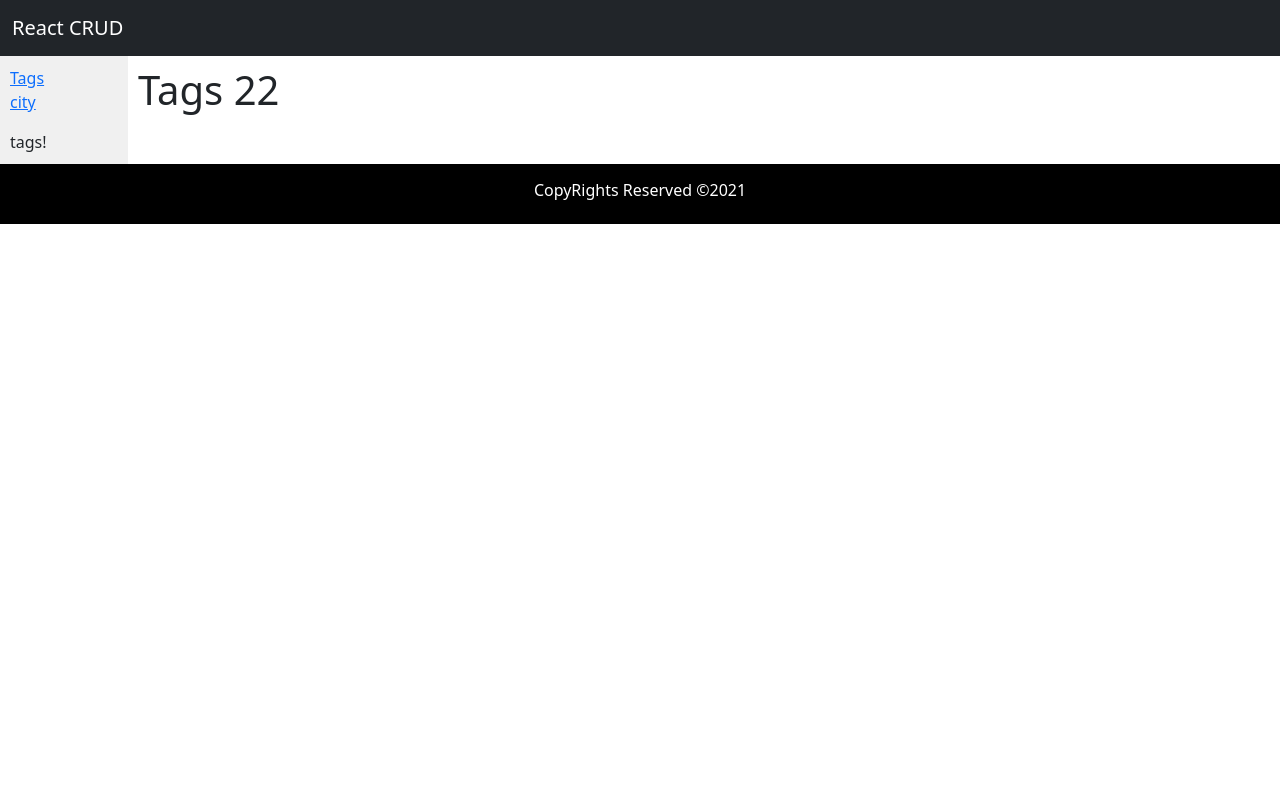
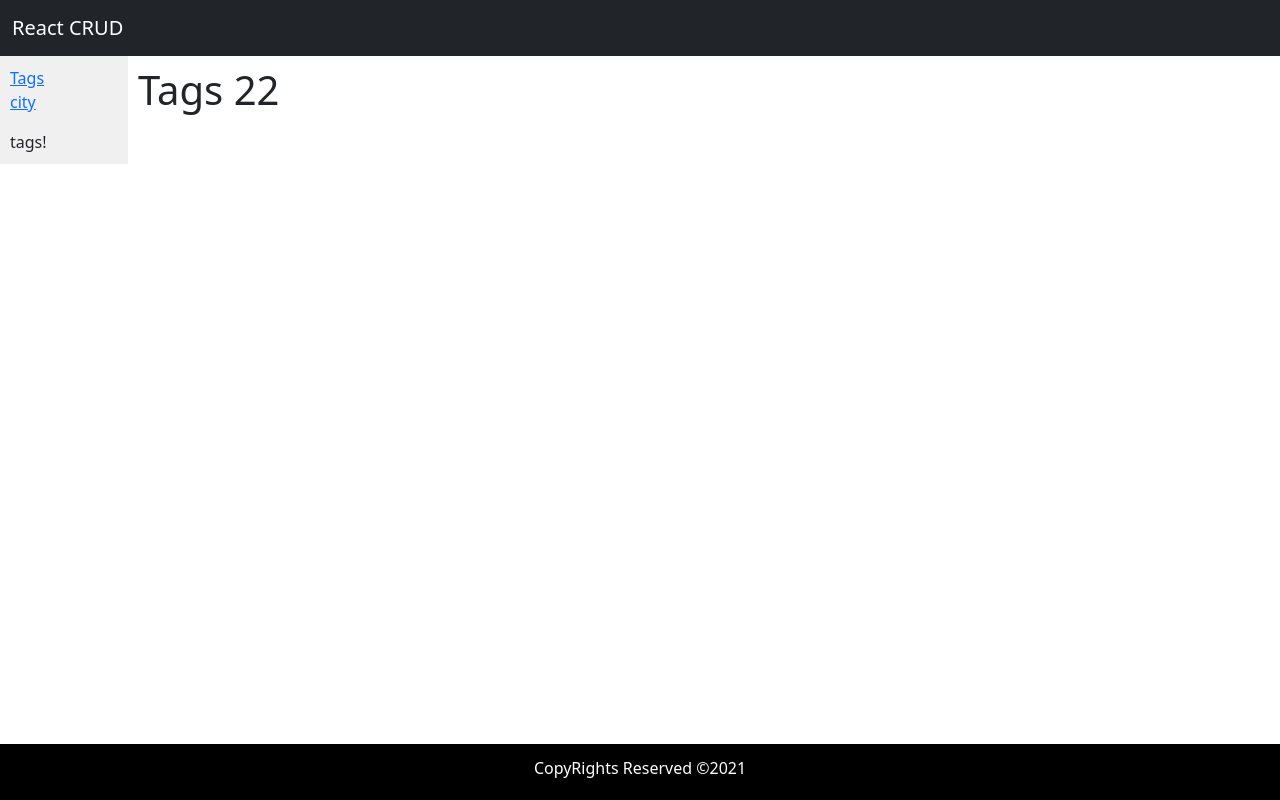
Before and after one commit to Vinoo-GIT/crud-operation, a React (Create React App) app: page / in a window 1280 px wide. Built offline with nearby package versions, Linux system fonts and the light colour scheme.

Commit message:
footer updated

```diff
--- a/src/App.js
+++ b/src/App.js
@@ -3,7 +3,7 @@ import City from './City';
 import Tags from './Tags';
 import './App.css';
 import React from "react";
-import Footer from "./components/Footer";
+import Footer from './components/Footer';
 import {
   BrowserRouter as Router,
   Switch,
--- a/src/index.css
+++ b/src/index.css
@@ -16,8 +16,11 @@ code {
   background-color: black;
   color: white;
   text-align: center;
-  padding: 6px 12px;
-  flex: 1;
+  padding: 4px 12px;
+  position: absolute;
+  left: 0;
+  bottom: 0;
+  right: 0;
 }
 
 .footer p {
```
